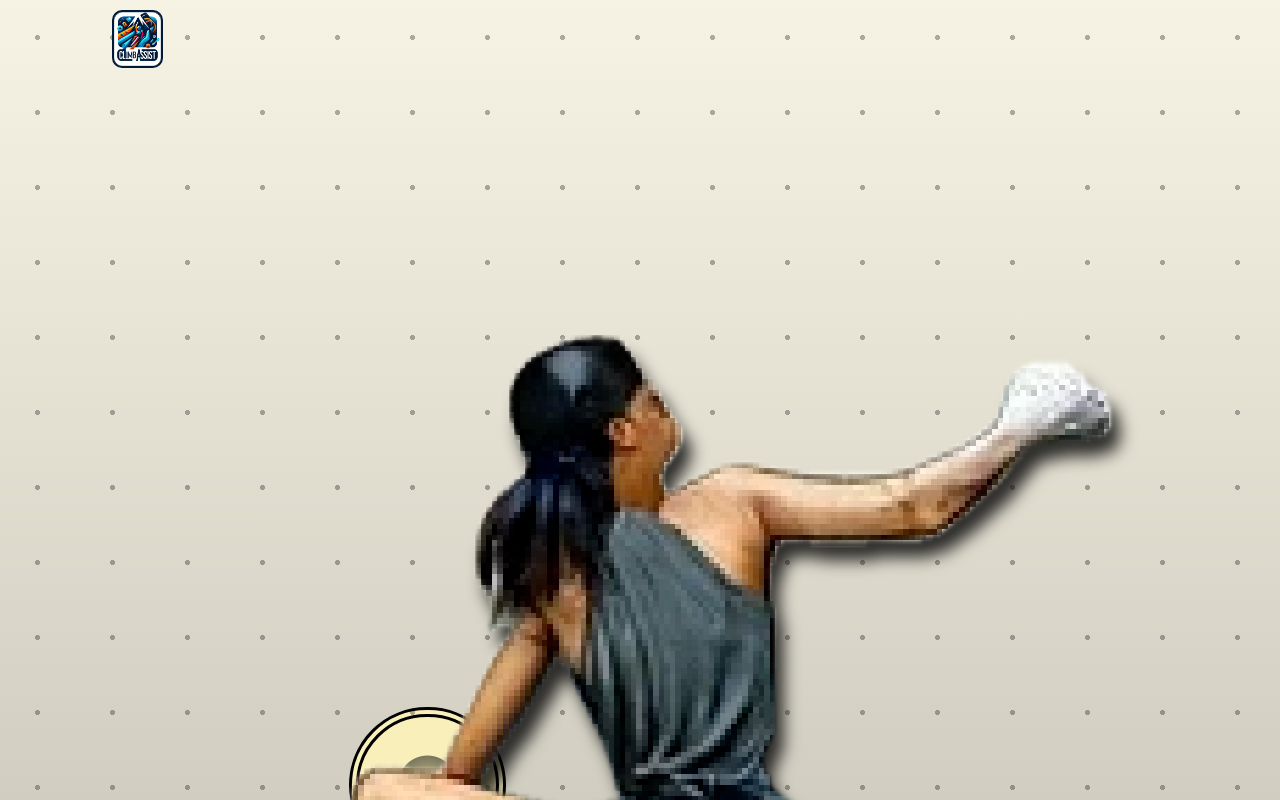
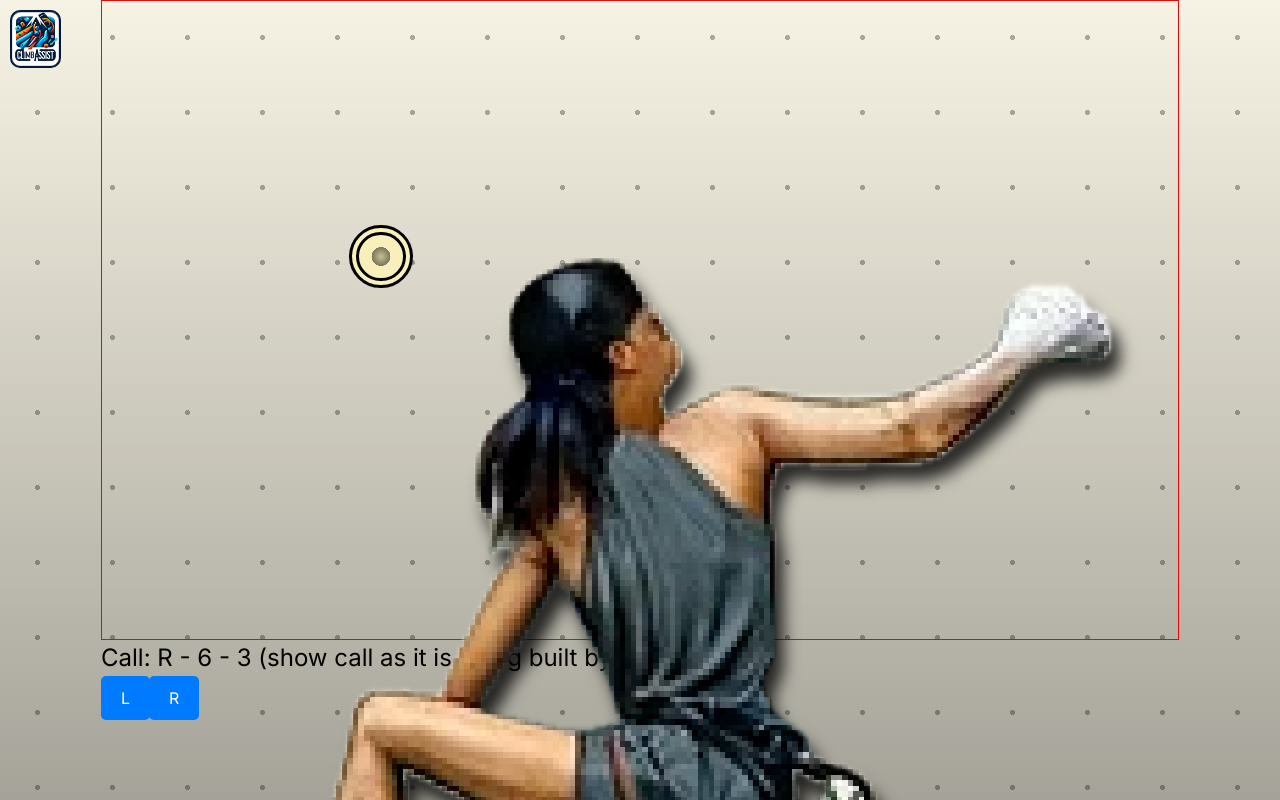
Before and after one commit to stubbornella/hold-guesser, a Next.js app: page /call in a window 1280 px wide. Shown: the top 800 px of the page. Built offline with nearby package versions, Linux system fonts and the light colour scheme.

Commit message:
makes the entire climber visible in the viewport at different screen sizes

```diff
--- a/app/globals.css
+++ b/app/globals.css
@@ -27,7 +27,6 @@ html {
 }
 
 body {
-  color: magenta;
   margin: 0;
   padding: 0;
   font-family: sans-serif;
@@ -40,6 +39,10 @@ body {
   min-height: 100vh;
   background-image: repeating-radial-gradient(circle, rgba(0,0,0,.3) 0%, rgba(0,0,0,.3) 5%, transparent 5%, transparent 100%);
   background-size: 75px 75px;
+  width: 100vw;
+  height: 100vh;
+  margin: 0;
+  overflow: hidden; /* Prevent scrolling */
 }
 
 .wall {
@@ -47,13 +50,19 @@ body {
 }
 
 .climber {
-  display: inline-block;
+  display: block;
   position: relative;
+  max-height: 80dvh;
+  border: 1px solid red;
 }
 
 .climber img {
-  display: inline-block;
+  display: block;
   filter: drop-shadow(.6rem 1.1rem 0.5rem rgba(0, 0, 0, .8));
+  max-height: 100%;
+  width: auto;
+  margin-left: auto;
+  margin-right: auto;
 }
 
  .current-limb {
@@ -64,14 +73,6 @@ body {
   aspect-ratio: 1 / 1;
   margin-left: calc(-1 * var(--limb-size)/2);
   margin-top: calc(-1* var(--limb-size)/2);
-  /*background-image: radial-gradient(circle,
-    rgb(248, 239, 186) 0px,
-    rgb(248, 239, 186) 25px,
-    black 25px,
-    black 30px,
-    rgb(248, 239, 186) 30px,
-    rgb(248, 239, 186) 35px);*/
-
   background-color: rgb(248, 239, 186);
   background-image: radial-gradient(circle,
     rgba(0,0,0,.2) 0,
@@ -85,13 +86,20 @@ body {
 }
 h1 {
   /*background-color: rgb(0, 26, 58);*/
-  float: left;
-  margin: 10px;
+  position: absolute;
+  top: 10px;
+  left: 10px;
 }
 
 h1 img {
   border-radius: 10px;
   border: 2px solid rgb(0, 26, 58);
+}
+
+.score {
+  position: absolute;
+  right: 10px;
+  top: 10px;
 }
 
 
```
Also changed, not shown: 1 other file (tests, documents, lock files or other folders).
